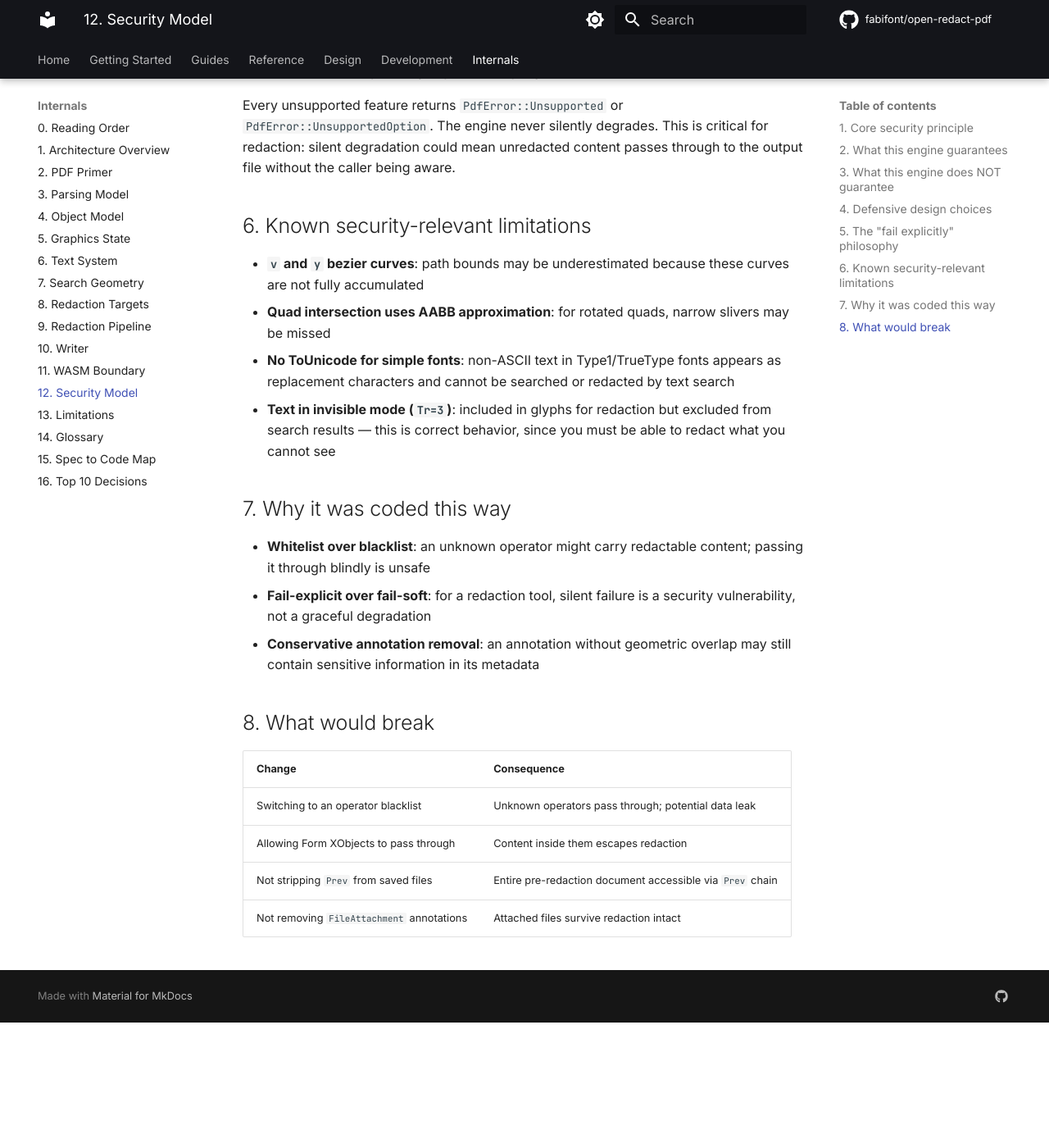
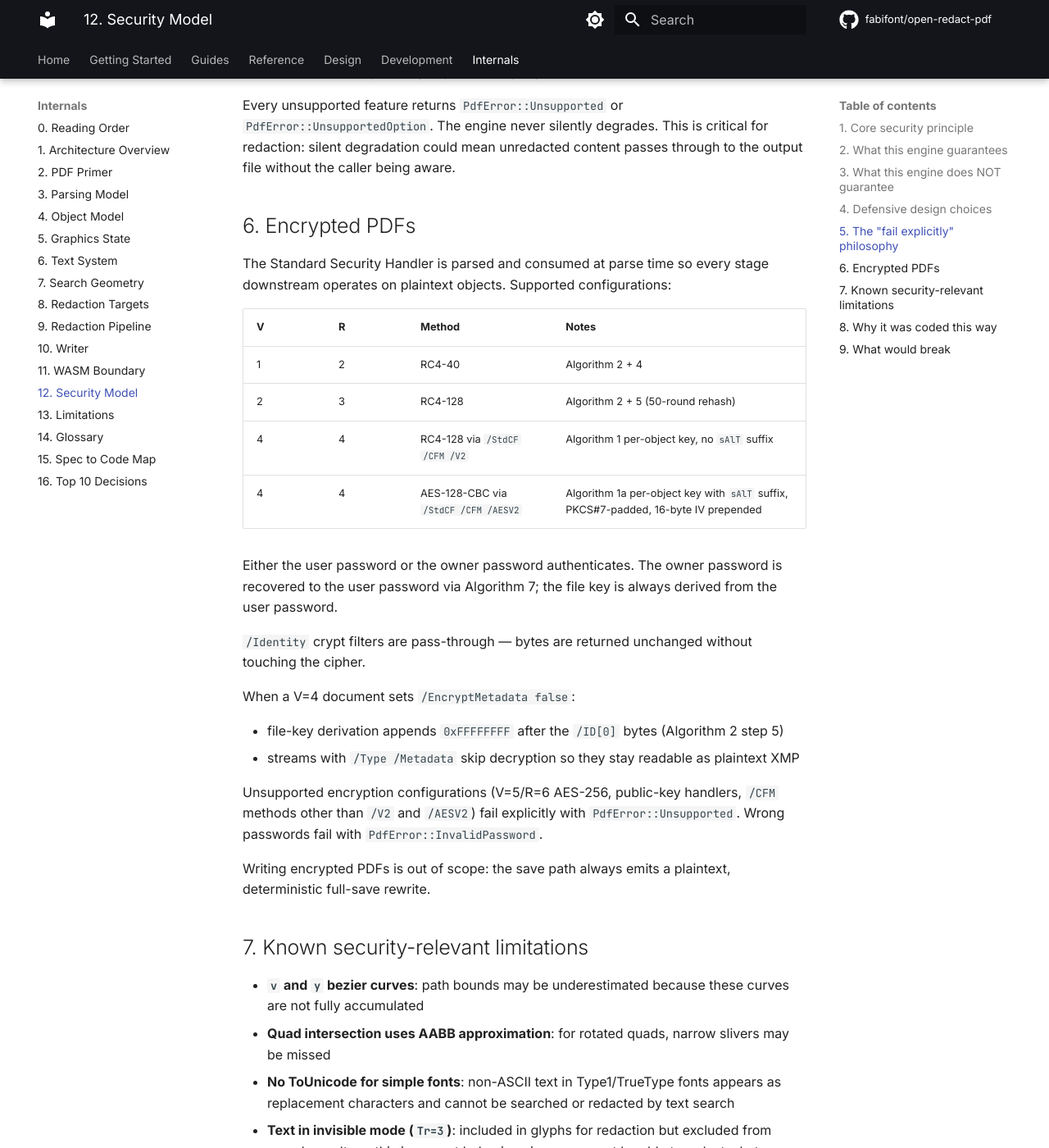
Before and after one commit to fabifont/open-redact-pdf, an MkDocs documentation site: the page built from docs/internals/12-security-model.md, in a window 1280 px wide and 1400 px high, scrolled down 1363 px. Shown: the whole window at 82% size. Built offline with MkDocs 1.6.1 and Material for MkDocs 9.7.7, drawn with Linux system fonts in a browser that asks for light colours; comment, search, counter and statistics services are not loaded; before the commit the page ends 2610 px from its top, so only the background shows below that; some of the changed text lies outside the part shown.

Commit message:
docs: document AES-128 encrypted PDF support

```diff
--- a/docs/internals/12-security-model.md
+++ b/docs/internals/12-security-model.md
@@ -33,20 +33,44 @@ A visible black rectangle is not a redaction unless the underlying content is re
 
 Every unsupported feature returns `PdfError::Unsupported` or `PdfError::UnsupportedOption`. The engine never silently degrades. This is critical for redaction: silent degradation could mean unredacted content passes through to the output file without the caller being aware.
 
-## 6. Known security-relevant limitations
+## 6. Encrypted PDFs
+
+The Standard Security Handler is parsed and consumed at parse time so every stage downstream operates on plaintext objects. Supported configurations:
+
+| V | R | Method | Notes |
+|---|---|---|---|
+| 1 | 2 | RC4-40 | Algorithm 2 + 4 |
+| 2 | 3 | RC4-128 | Algorithm 2 + 5 (50-round rehash) |
+| 4 | 4 | RC4-128 via `/StdCF /CFM /V2` | Algorithm 1 per-object key, no `sAlT` suffix |
+| 4 | 4 | AES-128-CBC via `/StdCF /CFM /AESV2` | Algorithm 1a per-object key with `sAlT` suffix, PKCS#7-padded, 16-byte IV prepended |
+
+Either the user password or the owner password authenticates. The owner password is recovered to the user password via Algorithm 7; the file key is always derived from the user password.
+
+`/Identity` crypt filters are pass-through — bytes are returned unchanged without touching the cipher.
+
+When a V=4 document sets `/EncryptMetadata false`:
+
+- file-key derivation appends `0xFFFFFFFF` after the `/ID[0]` bytes (Algorithm 2 step 5)
+- streams with `/Type /Metadata` skip decryption so they stay readable as plaintext XMP
+
+Unsupported encryption configurations (V=5/R=6 AES-256, public-key handlers, `/CFM` methods other than `/V2` and `/AESV2`) fail explicitly with `PdfError::Unsupported`. Wrong passwords fail with `PdfError::InvalidPassword`.
+
+Writing encrypted PDFs is out of scope: the save path always emits a plaintext, deterministic full-save rewrite.
+
+## 7. Known security-relevant limitations
 
 - **`v` and `y` bezier curves**: path bounds may be underestimated because these curves are not fully accumulated
 - **Quad intersection uses AABB approximation**: for rotated quads, narrow slivers may be missed
 - **No ToUnicode for simple fonts**: non-ASCII text in Type1/TrueType fonts appears as replacement characters and cannot be searched or redacted by text search
 - **Text in invisible mode (`Tr=3`)**: included in glyphs for redaction but excluded from search results — this is correct behavior, since you must be able to redact what you cannot see
 
-## 7. Why it was coded this way
+## 8. Why it was coded this way
 
 - **Whitelist over blacklist**: an unknown operator might carry redactable content; passing it through blindly is unsafe
 - **Fail-explicit over fail-soft**: for a redaction tool, silent failure is a security vulnerability, not a graceful degradation
 - **Conservative annotation removal**: an annotation without geometric overlap may still contain sensitive information in its metadata
 
-## 8. What would break
+## 9. What would break
 
 | Change | Consequence |
 |---|---|
```
Also changed, not shown: docs/internals/03-parsing-model.md (+3 -1 lines), docs/internals/13-limitations.md (+2 -2 lines), docs/reference/supported-subset.md (+5 -2 lines), docs/roadmap.md (+2 -2 lines).
